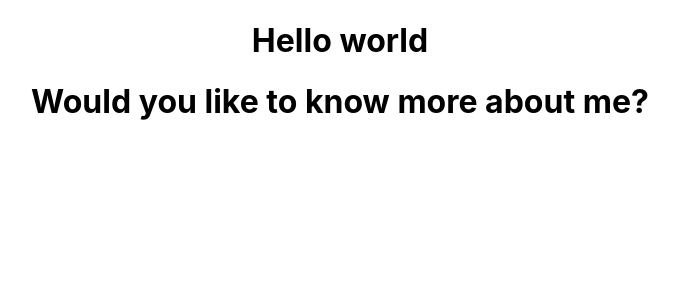
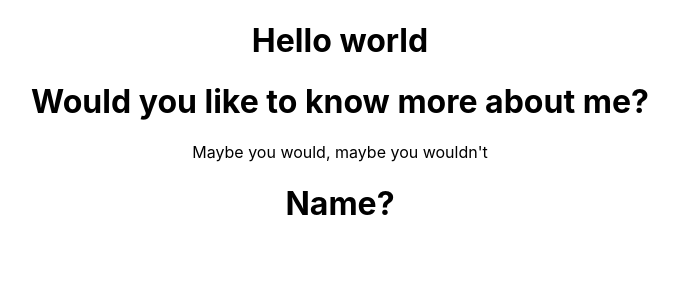
Before and after one commit to Connorbro/newreactproj, a React (Create React App) app: page / in a window 1280 px wide. Shown: the top 300 px of the page, without its empty margins (300-979 px from the left). Built offline with nearby package versions, Linux system fonts and the light colour scheme.

Commit message:
Added and rendered 3 new functional componants

```diff
--- a/src/App.js
+++ b/src/App.js
@@ -5,7 +5,18 @@ const AboutMe = () => {
   return(
     <div>
       <h1>Would you like to know more about me?</h1>
+      <p>Maybe you would, maybe you wouldn't</p>
     </div>
+  )
+}
+const whatShouldIWear = () => {
+  return(
+    <h1>What should you wear to different places?</h1>
+  )
+}
+const WhatsYourName = () => {
+  return(
+    <h1>Name?</h1>
   )
 }
 
@@ -15,6 +26,8 @@ class App extends Component{
       <div className="App">
         <h1>Hello world</h1>
         <AboutMe />
+        <WhatsYourName />
+        <whatShouldIWear />
       </div>
     )
   }
```
